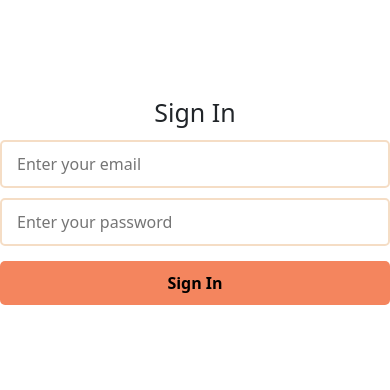
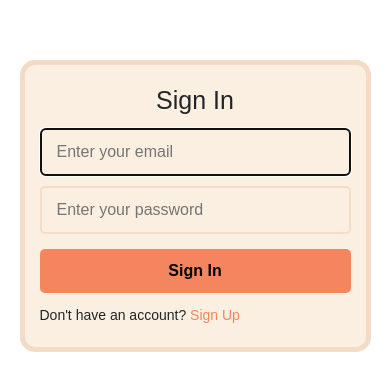
Before and after one commit to YusufHabeebah0409/Note-App, an Angular app: page /login in a window 390 px wide. Shown: the part 174-564 px from the top of the page. Built offline with nearby package versions, Linux system fonts and the light colour scheme.

Commit message:
Implement reactive form for login with validation and error handling; update styles for responsiveness

```diff
--- a/src/app/login/login.css
+++ b/src/app/login/login.css
@@ -5,7 +5,7 @@ main {
     height: 90vh;
 }
 
-div {
+form {
     width: 25%;
     padding: 20px 15px;
     border: 5px solid #f4dbc5;
@@ -48,9 +48,9 @@ small a:hover{
     text-decoration: underline;
 }
 
-@media screen and (max-width: 500px) {
-    div {
-        width: 80%;
+@media (max-width: 500px) {
+    form {
+        width: 90%;
     }
 
 }
--- a/src/app/login/login.html
+++ b/src/app/login/login.html
@@ -1,10 +1,27 @@
 <main>
-    <form>
+    <form [formGroup]="signinForm">
         <h2>Sign In</h2>
-        <input type="email" placeholder="Enter your email"  required>
-        <input type="password" placeholder="Enter your password"  required>
-        <button>Sign In</button>
+        <input type="email" placeholder="Enter your email" formControlName="email" autofocus required>
+        @if(signinForm.get('email')?.errors && signinForm.get('email')?.dirty ){
+        <p class="text-danger" *ngIf="signinForm.get('email')?.hasError('required')">
+            Email is required
+        </p>
+        <p class="text-danger" *ngIf="signinForm.get('email')?.hasError('email')">
+            Invalid email format
+        </p>
 
-        <!-- <small>Don't have an account? <a routerLink="/sign-up"> Sign Up</a></small>  -->
+        }
+
+
+        <input type="password" placeholder="Enter your password" formControlName="password" required>
+        @if(signinForm.get('password')?.errors){
+        <p class="text-danger" *ngIf="signinForm.get('password')?.hasError('pattern')">Password must containt at least 1
+            uppercase, 1 lowercase, 1 special character, a number and must not be less than 8 characters</p>
+
+        }
+
+        <button (click)="signIn()">Sign In</button>
+
+        <small>Don't have an account? <a routerLink="/register"> Sign Up</a></small>
     </form>
 </main>
--- a/src/app/login/login.ts
+++ b/src/app/login/login.ts
@@ -1,15 +1,39 @@
 import { CommonModule } from '@angular/common';
-import { Component } from '@angular/core';
-import {ReactiveFormsModule } from '@angular/forms';
+import { HttpClient } from '@angular/common/http';
+import { Component, inject } from '@angular/core';
+import { FormBuilder, FormsModule, ReactiveFormsModule, Validators } from '@angular/forms';
+import { Router, RouterLink } from '@angular/router';
 
 @Component({
   selector: 'app-login',
-  imports: [ReactiveFormsModule, CommonModule],
+  imports: [ReactiveFormsModule, CommonModule, FormsModule, RouterLink],
   templateUrl: './login.html',
   styleUrl: './login.css'
 })
 export class Login {
+  public builder = inject(FormBuilder);
+
+  constructor(private _http: HttpClient, public router: Router) { }
+  error = "";
+
+  signinForm = this.builder.group({
+    email: ['', [Validators.required, Validators.email]],
+    password: ['', [Validators.required, Validators.minLength(8), Validators.pattern(/^(?=.*[A-Z])(?=.*\d)(?=.*[@$!%*?&])[A-Za-z\d@$!%*?&]{8,}$/)]],
+  })
+  signIn() {
+    this._http.post('http://localhost/my-project-php/august-php/frontendlogin.php', this.signinForm.value).subscribe((response: any) => {
+      console.log(response);
+      if (response.status) {
+        this.router.navigate(['/'])
+
+      } else {
+        this.error = response.message;
+      }
 
 
+    }
+    )
 
+
+  }
 }
--- a/src/app/signup/signup.html
+++ b/src/app/signup/signup.html
@@ -40,6 +40,9 @@
 
         <button (click)="register()">Sign Up</button>
 
-        <!-- <small>Already have an account? <a routerLink="/login"> Sign In</a></small> -->
+    <small>Already have an account? <a routerLink="/login">Sign In </a> </small>
+
+
+
     </form>
 </main>
--- a/src/app/signup/signup.ts
+++ b/src/app/signup/signup.ts
@@ -2,11 +2,11 @@ import { CommonModule } from '@angular/common';
 import { HttpClient } from '@angular/common/http';
 import { Component, inject } from '@angular/core';
 import { FormBuilder, ReactiveFormsModule, FormGroup, Validators } from '@angular/forms';
-import { Router } from '@angular/router';
+import { Router, RouterLink } from '@angular/router';
 
 @Component({
   selector: 'app-signup',
-  imports: [ReactiveFormsModule, CommonModule],
+  imports: [ReactiveFormsModule, CommonModule,RouterLink ],
   templateUrl: './signup.html',
   styleUrl: './signup.css'
 })
```
